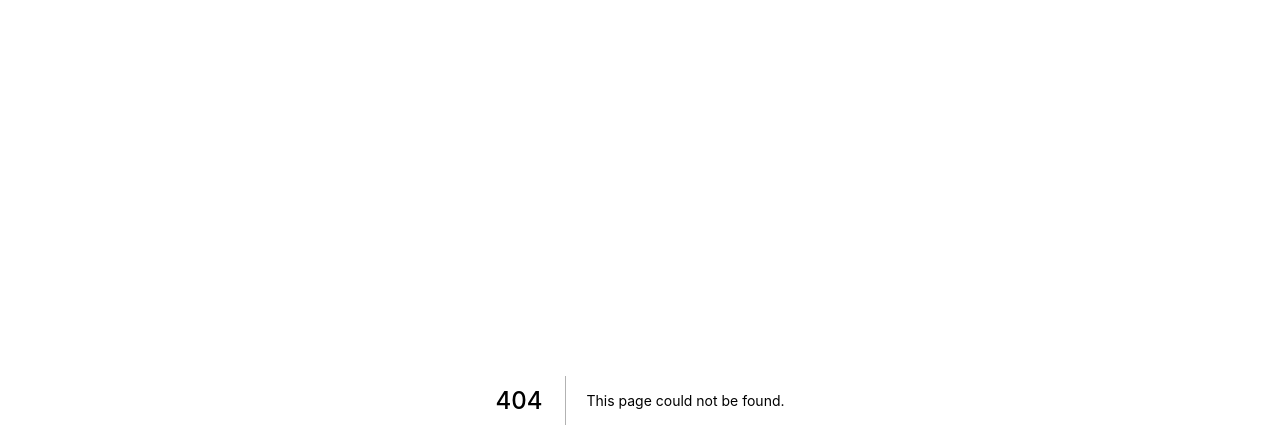
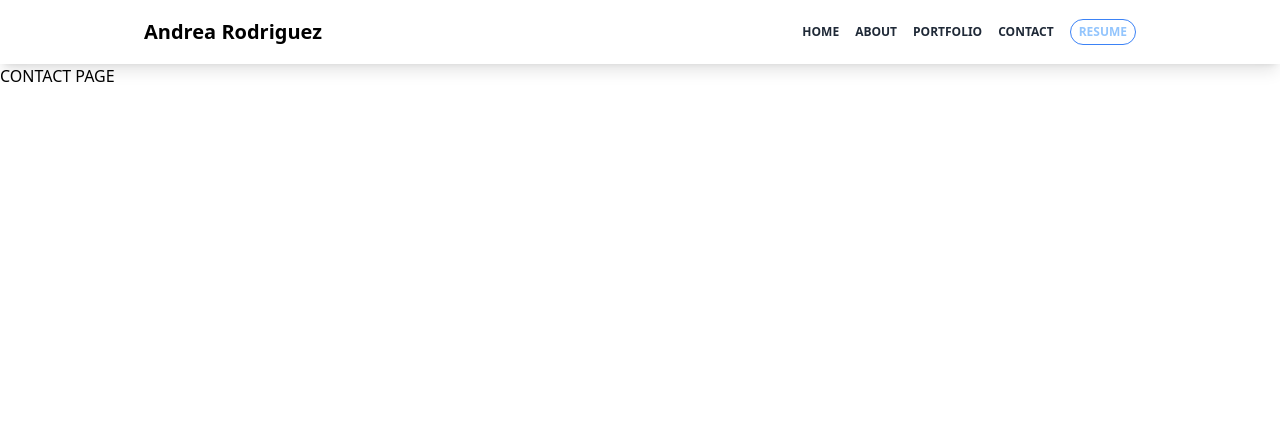
Before and after one commit to rreay724/andreas-website, a Next.js app: page /contact in a window 1280 px wide. Before the commit this address had no page. Shown: the top 448 px of the page. Built offline with nearby package versions, Linux system fonts and the light colour scheme.

Commit message:
header navbar

```diff
--- a/components/Header.js
+++ b/components/Header.js
@@ -1,22 +1,36 @@
 import { useState } from "react";
 import { MenuIcon } from "@heroicons/react/solid";
+import { useRouter } from "next/dist/client/router";
 
 function Header() {
+  const router = useRouter();
   const [showSidebar, setShowSidebar] = useState(false);
   return (
-    <div className="w-screen flex flex-grow h-16 shadow-lg sticky top-0 items-center">
-      <h2 className="text-xl font-semibold ml-36">Andrea Rodriguez</h2>
+    <div className="w-screen flex flex-grow h-16 shadow-lg  items-center bg-white">
+      <h2 className="text-xl font-semibold ml-10 lg:ml-36">Andrea Rodriguez</h2>
       <div className="text-xs space-x-4 font-semibold absolute right-36 items-center text-gray-800 hidden lg:inline-flex">
-        <p className="cursor-pointer hover:text-blue-300 transition transform duration-300 ease-in-out">
+        <p
+          className="cursor-pointer hover:text-blue-300 transition transform duration-300 ease-in-out"
+          onClick={() => router.push("/")}
+        >
           HOME
         </p>
-        <p className="cursor-pointer hover:text-blue-300 transition transform duration-300 ease-in-out">
+        <p
+          className="cursor-pointer hover:text-blue-300 transition transform duration-300 ease-in-out"
+          onClick={() => router.push("/about")}
+        >
           ABOUT
         </p>
-        <p className="cursor-pointer hover:text-blue-300 transition transform duration-300 ease-in-out">
+        <p
+          className="cursor-pointer hover:text-blue-300 transition transform duration-300 ease-in-out"
+          onClick={() => router.push("/portfolio")}
+        >
           PORTFOLIO
         </p>
-        <p className="cursor-pointer hover:text-blue-300 transition transform duration-300 ease-in-out">
+        <p
+          className="cursor-pointer hover:text-blue-300 transition transform duration-300 ease-in-out"
+          onClick={() => router.push("/contact")}
+        >
           CONTACT
         </p>
         <div>
@@ -26,21 +40,37 @@ function Header() {
         </div>
       </div>
       <div className="lg:hidden absolute right-5">
-        <MenuIcon
-          className="w-5 cursor-pointer"
-          onClick={() => setShowSidebar(true)}
-        />
+        {!showSidebar ? (
+          <MenuIcon
+            className="w-5 cursor-pointer"
+            onClick={() => setShowSidebar(true)}
+          />
+        ) : null}
       </div>
 
       <div
         onClick={() => setShowSidebar(false)}
-        className={`top-0 right-0 w-[35vw] bg-blue-600  p-10 pl-20 text-white fixed h-full z-40  ease-in-out duration-500 ${
+        className={`top-0 right-0 w-[30vw] bg-black opacity-90 pl-5 pt-6 text-white fixed h-full z-40  ease-in-out duration-500 ${
           showSidebar ? "translate-x-0 " : "translate-x-full"
         }`}
       >
-        <h3 className="mt-20 text-4xl font-semibold text-white">
-          I am a sidebar
-        </h3>
+        <div className="text-sm space-y-5">
+          <p className="cursor-pointer hover:text-gray-500 transition transform duration-300 ease-in-out">
+            HOME
+          </p>
+          <p className="cursor-pointer hover:text-gray-500 transition transform duration-300 ease-in-out">
+            ABOUT
+          </p>
+          <p className="cursor-pointer hover:text-gray-500 transition transform duration-300 ease-in-out">
+            PORTFOLIO
+          </p>
+          <p className="cursor-pointer hover:text-gray-500 transition transform duration-300 ease-in-out">
+            CONTACT
+          </p>
+          <p className="cursor-pointer hover:text-gray-500 transition transform duration-300 ease-in-out">
+            RESUME
+          </p>
+        </div>
       </div>
     </div>
   );
--- /dev/null
+++ b/pages/about.js
@@ -0,0 +1,13 @@
+import { Header } from "../components/index";
+function about() {
+  return (
+    <div>
+      <header className="sticky top-0 z-50">
+        <Header />
+      </header>
+      ABOUT PAGE
+    </div>
+  );
+}
+
+export default about;
--- /dev/null
+++ b/pages/contact.js
@@ -0,0 +1,14 @@
+import { Header } from "../components/index";
+
+function contact() {
+  return (
+    <div>
+      <header className="sticky top-0 z-50">
+        <Header />
+      </header>
+      CONTACT PAGE
+    </div>
+  );
+}
+
+export default contact;
--- a/pages/index.js
+++ b/pages/index.js
@@ -8,12 +8,10 @@ export default function Home() {
         <title>Andrea Rodriguez</title>
         <link rel="icon" href="/favicon.ico" />
       </Head>
-      <header>
+      <header className="sticky top-0 z-50">
         <Header />
       </header>
-      <main>
-        <Main />
-      </main>
+      <Main />
     </div>
   );
 }
--- /dev/null
+++ b/pages/portfolio.js
@@ -0,0 +1,14 @@
+import { Header } from "../components/index";
+
+function portfolio() {
+  return (
+    <div>
+      <header className="sticky top-0 z-50">
+        <Header />
+      </header>
+      PORTFOLIO PAGE
+    </div>
+  );
+}
+
+export default portfolio;
```
